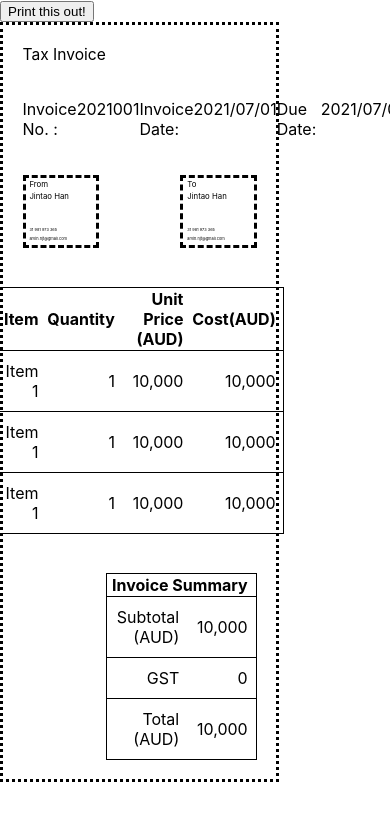
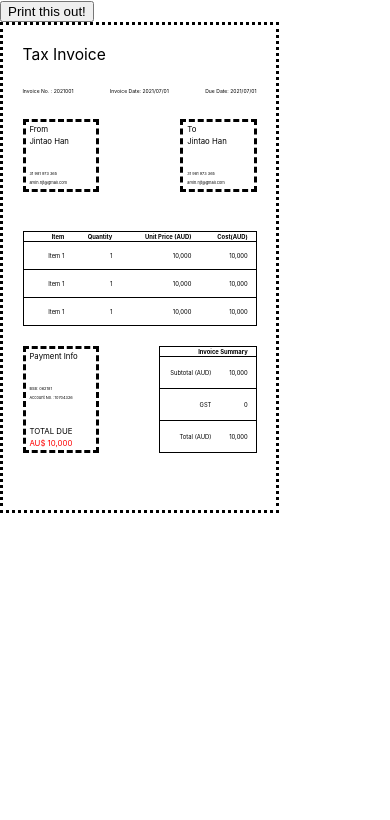
Before and after one commit to ArvinJ-H/invoice_template_react, a React (Create React App) app: page / in a window 390 px wide. Shown: the top 820 px of the page. Built offline with nearby package versions, Linux system fonts and the light colour scheme.

Commit message:
add payment info and make responsive

```diff
--- a/src/component/paymentInfo.jsx
+++ b/src/component/paymentInfo.jsx
@@ -0,0 +1,17 @@
+import React from "react";
+
+function paymentInfo() {
+  return (
+    <div className="border">
+      <p className="name">Payment Info</p>
+      <br />
+      <p className="otherDetail">BSB: 062181</p>
+      <p className="otherDetail">Account No. :10704326</p>
+      <br />
+      <p className='name'>TOTAL DUE</p>
+      <p className='money'> AU$ 10,000</p>
+    </div>
+  );
+}
+
+export default paymentInfo;
--- a/src/component/pdf.jsx
+++ b/src/component/pdf.jsx
@@ -8,6 +8,7 @@ import Sender from "./sender";
 import Receiver from "./receiver";
 import ItemTable from "./itemTable";
 import SumaryTable from "./summaryTable";
+import PaymentInfo from "./paymentInfo";
 
 import "../style/style.scss";
 class Document extends React.Component {
@@ -25,7 +26,10 @@ class Document extends React.Component {
           <Receiver />
         </div>
         <ItemTable />
-        <SumaryTable />
+        <div className="payment">
+          <PaymentInfo />
+          <SumaryTable />
+        </div>
       </div>
     );
   }
--- a/src/style/style.scss
+++ b/src/style/style.scss
@@ -15,6 +15,7 @@
 
   div {
     display: flex;
+    font-size: 1.3vw;
   }
 }
 
@@ -36,6 +37,11 @@
     font-size: 1vw;
     margin-left: 1vw;
   }
+  .money{
+      @extend.name;
+      font-style: bold;
+      color: red;
+  }
 }
 
 .itemTable {
@@ -45,6 +51,7 @@
     width: 100%;
     margin: 5vw;
     border-spacing: 0;
+    font-size: 1.5vw;
 
     tr:last-child {
       td {
@@ -66,9 +73,8 @@
   justify-content: right;
 
   table {
-    margin: 5vw;
-    width: 35%;
     border-spacing: 0;
+    font-size: 1.5vw;
 
     thead tr:nth-child(2) {
       display: none;
@@ -88,3 +94,8 @@
     }
   }
 }
+
+.payment{
+    @extend.companyInfo;
+    margin: 0 5vw 5vw 5vw;
+}
```
